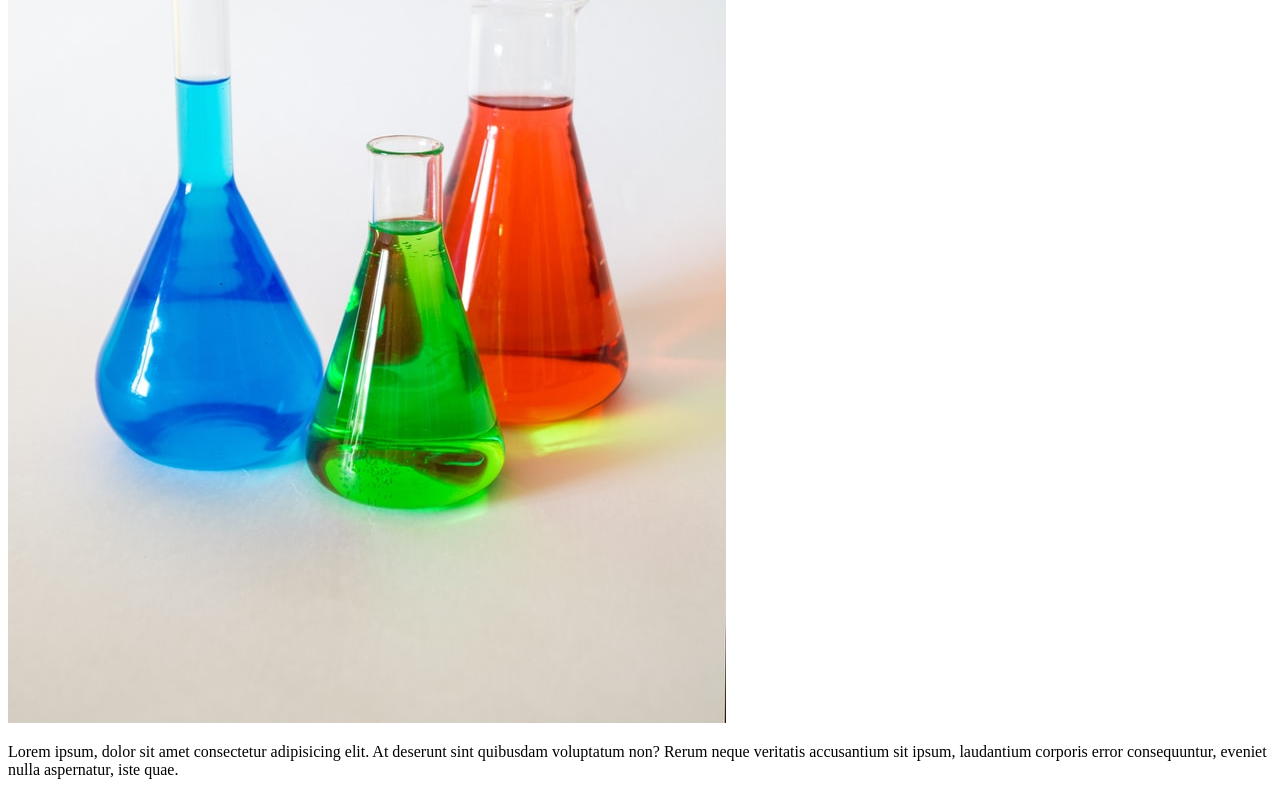
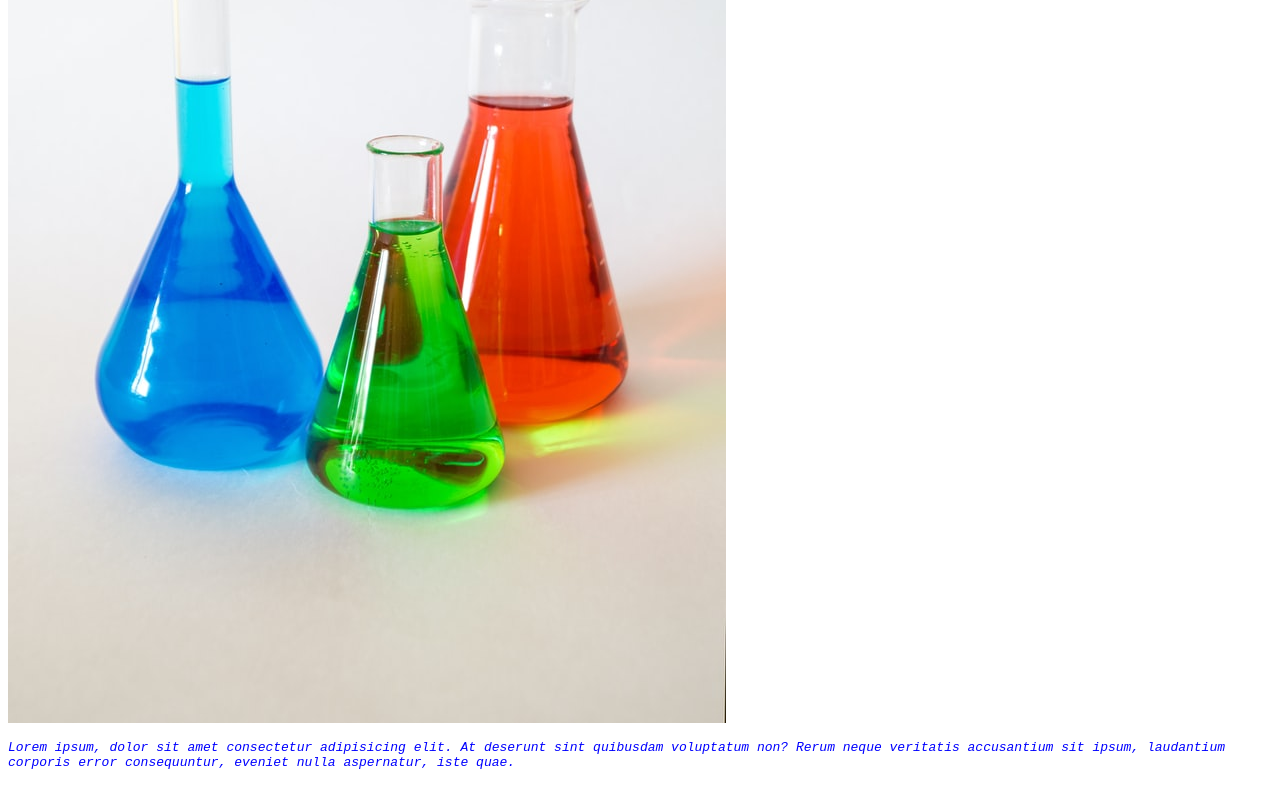
Before and after one commit to diorshelton/boring-lecture, a plain HTML site: page index.html in a window 1280 px wide. Shown: the part 543-1338 px from the top of the page. Drawn offline with Linux system fonts and the light colour scheme.

Commit message:
removed intro class and replaced with div class

```diff
--- a/index.html
+++ b/index.html
@@ -16,16 +16,21 @@
       labore architecto, facilis, laboriosam laudantium dolore
       consectetur veniam impedit fuga quasi harum aspernatur unde!</p>
 
-    <h2 class="intro">Bio-Chemistry</h2>
-    <p class="intro">Lorem ipsum dolor sit amet consectetur adipisicing elit.
+    <div class="intro">
+      <h2>Bio-Chemistry</h2>
+      <p>Lorem ipsum dolor sit amet consectetur adipisicing elit.
       Beatae voluptatem reiciendis officia, minus blanditiis dolores.
       Aliquid perferendis sit necessitatibus rem eius magni ab, eaque
       doloremque voluptatibus dignissimos nam accusamus in?</p>
-    <img src="img/beakers.jpg" alt="a picture of three beakers" class="intro">
-    <p>Lorem ipsum, dolor sit amet consectetur adipisicing elit.
+      <img src="img/beakers.jpg" alt="a picture of three beakers">
+      <p>Lorem ipsum, dolor sit amet consectetur adipisicing elit.
         At deserunt sint quibusdam voluptatum non? Rerum neque veritatis
         accusantium sit ipsum, laudantium corporis error consequuntur,
-        eveniet nulla aspernatur, iste quae.</p>
+        eveniet nulla aspernatur, iste quae.
+      </p>
+    </div>
+
+
 
   </body>
 </html>
```
